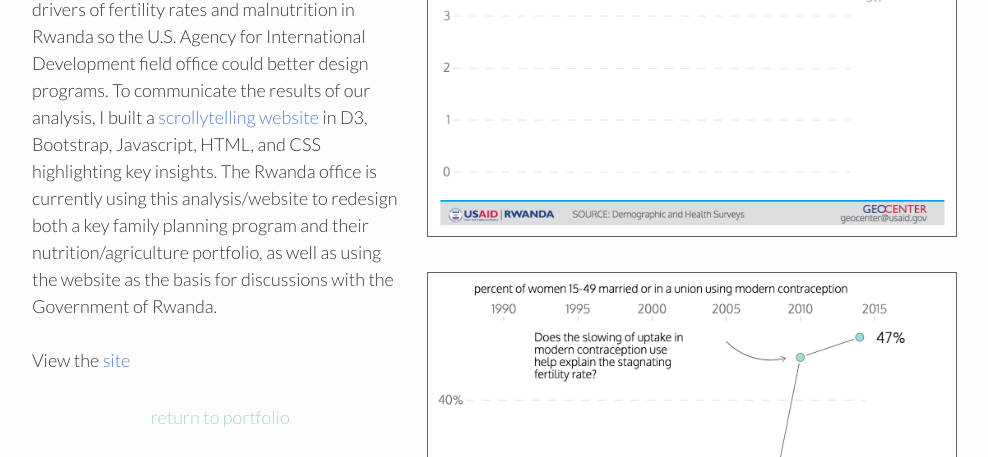
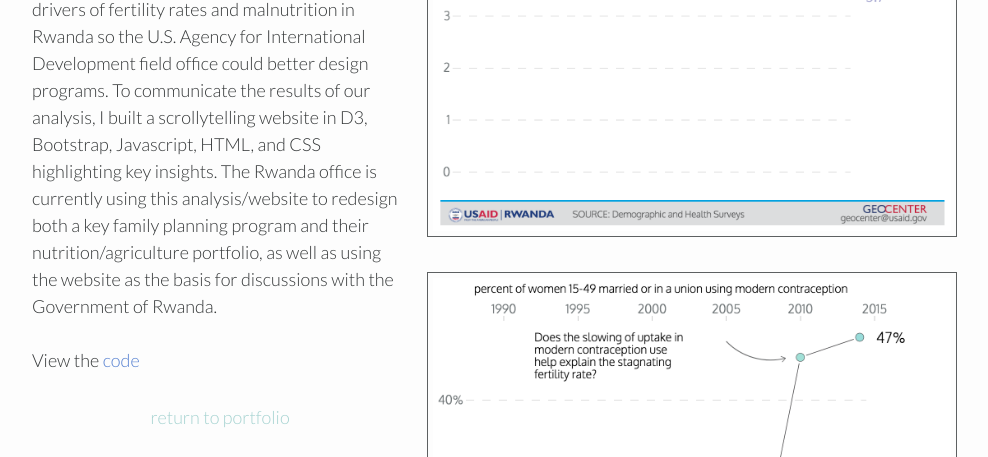
Before and after one commit to flaneuse/flaneuse.github.io, a Jekyll site: the page built from _projects/rwanda.md, in a window 1280 px wide and 900 px high, scrolled down 297 px. Shown: the part 289-746 px from the top of the window, without its empty margins (148-1136 px from the left). Built offline with Jekyll 4.4.1, drawn with Linux system fonts in a browser that asks for light colours; some of the changed text lies outside the part shown.

```diff
--- a/_projects/rwanda.md
+++ b/_projects/rwanda.md
@@ -8,7 +8,7 @@ order: 1
 img: "/img/rwanda/"
 icon: "/img/rwanda/10-rwanda.png"
 co-authors: Tim Essam and Baboyma Kagniniwa
-link: "http://devgeocenter.org/rwanda-results/?page=home"
+link: "https://github.com/flaneuse/Rwanda-results"
 ---
 
 
@@ -20,8 +20,8 @@ Rwanda is the most densely populated country in Africa, with a population of nea
 
 ### Solution:
 
-I worked with colleagues to understand the drivers of fertility rates and malnutrition in Rwanda so the U.S. Agency for International Development field office could better design programs. To communicate the results of our analysis, I built a [scrollytelling website](http://devgeocenter.org/rwanda-results/?page=home) in D3, Bootstrap, Javascript, HTML, and CSS highlighting key insights. The Rwanda office is currently using this analysis/website to redesign both a key family planning program and their nutrition/agriculture portfolio, as well as using the website as the basis for discussions with the Government of Rwanda.
+I worked with colleagues to understand the drivers of fertility rates and malnutrition in Rwanda so the U.S. Agency for International Development field office could better design programs. To communicate the results of our analysis, I built a scrollytelling website in D3, Bootstrap, Javascript, HTML, and CSS highlighting key insights. The Rwanda office is currently using this analysis/website to redesign both a key family planning program and their nutrition/agriculture portfolio, as well as using the website as the basis for discussions with the Government of Rwanda.
 
 <br>
 
-View the [site](http://devgeocenter.org/rwanda-results/?page=home)
+View the [code](https://github.com/flaneuse/Rwanda-results)
```
